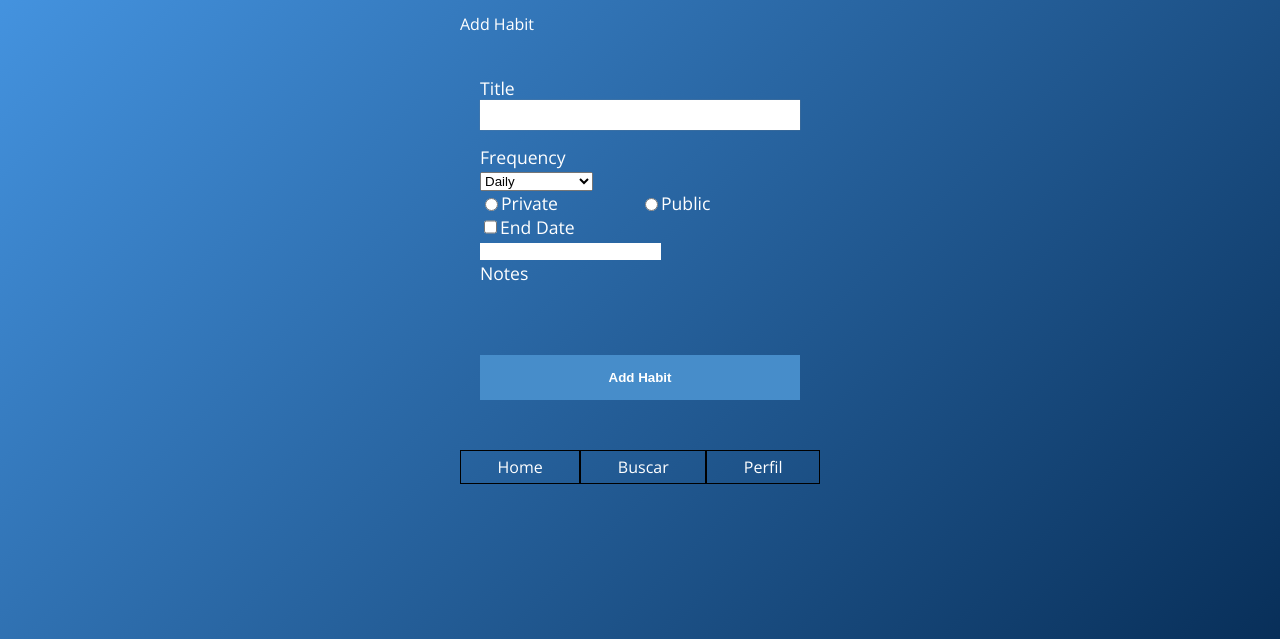
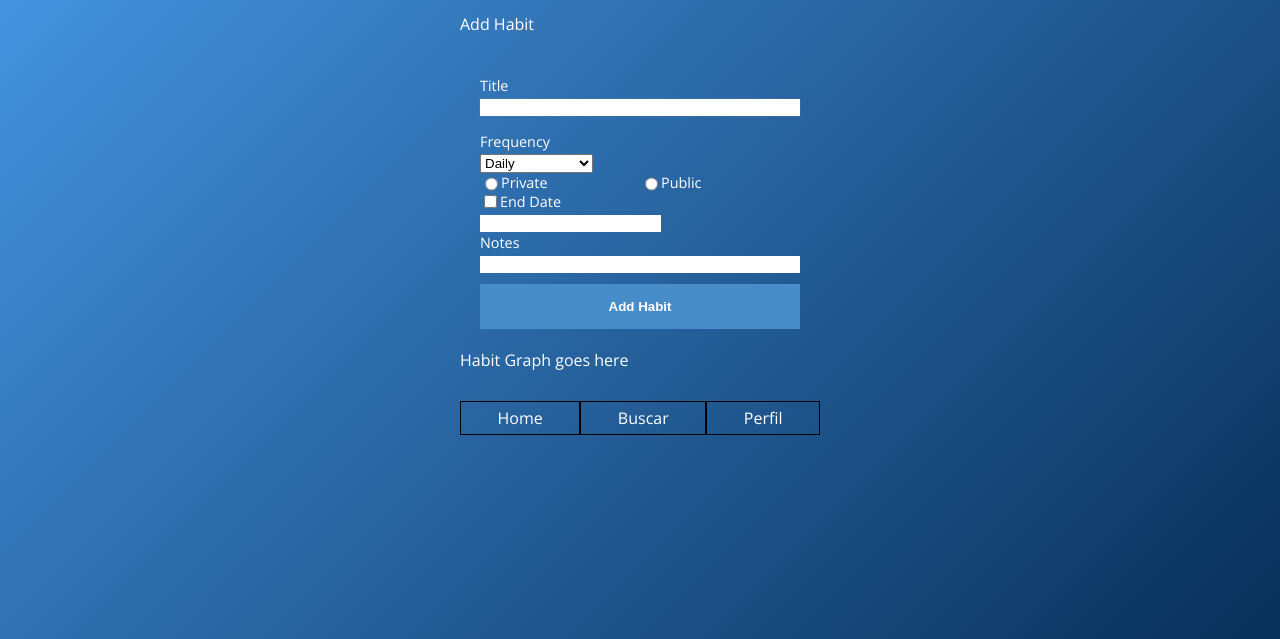
Before and after one commit to dejavuhq/sub-routines-frontend, a React app: page /home in a window 1280 px wide. Shown: the part 161-800 px from the top of the page. Built offline with nearby package versions, Linux system fonts and the light colour scheme.

Commit message:
[ADD] HabitGraph component to Home

```diff
--- a/src/assets/styles/components/AddHabit.scss
+++ b/src/assets/styles/components/AddHabit.scss
@@ -44,8 +44,12 @@
   background-color: #478dca;
 }
 .add-habit {
-  input[type="radio"], input[type="checkbox"] {
+  input {
     height: auto;
+    background-color: white;
+  }
+  label {
+    font-size: 0.9rem;
   }
   .add-habit-row {
     display: flex;
--- a/src/components/HabitGraph.jsx
+++ b/src/components/HabitGraph.jsx
@@ -0,0 +1,14 @@
+import React from 'react';
+
+class HabitGraph extends React.Component {
+  constructor(props) {
+    super(props);
+  }
+  render() {
+    return (
+      <div>Habit Graph goes here</div>
+    );
+  }
+}
+
+export default HabitGraph;
--- a/src/components/Home.jsx
+++ b/src/components/Home.jsx
@@ -1,5 +1,6 @@
 import React from 'react';
 import AddHabit from './AddHabit';
+import HabitGraph from './HabitGraph';
 import Nav from './Nav';
 
 class Home extends React.Component {
@@ -41,6 +42,7 @@ class Home extends React.Component {
           <p>Aún no has registrado ningún hábito <button className="small-btn">Agregar Hábito</button></p>
           <AddHabit handleSubmit={this.handleSubmit} />
         </header>
+        <HabitGraph />
         <Nav />
       </>
     );
```
